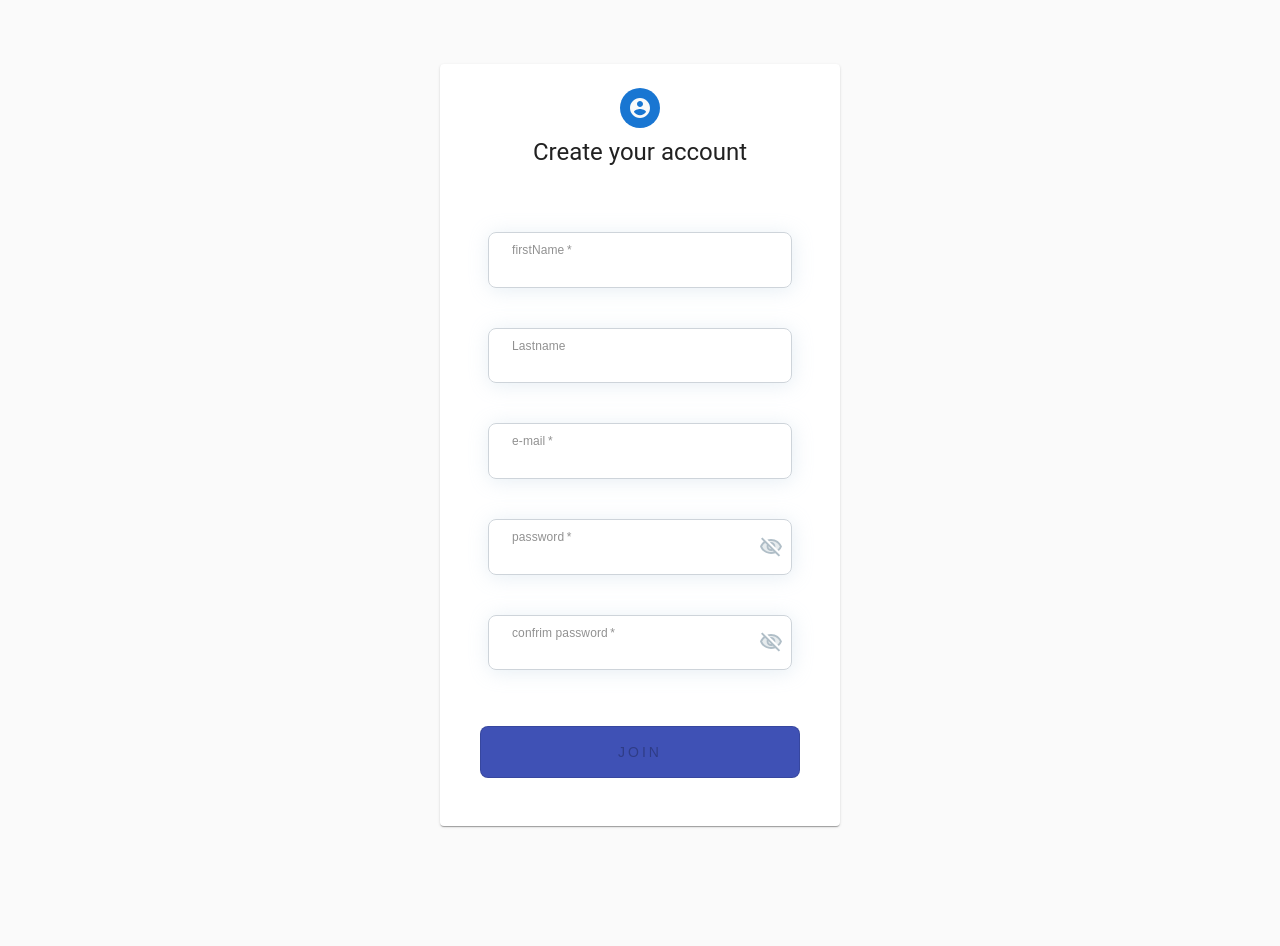
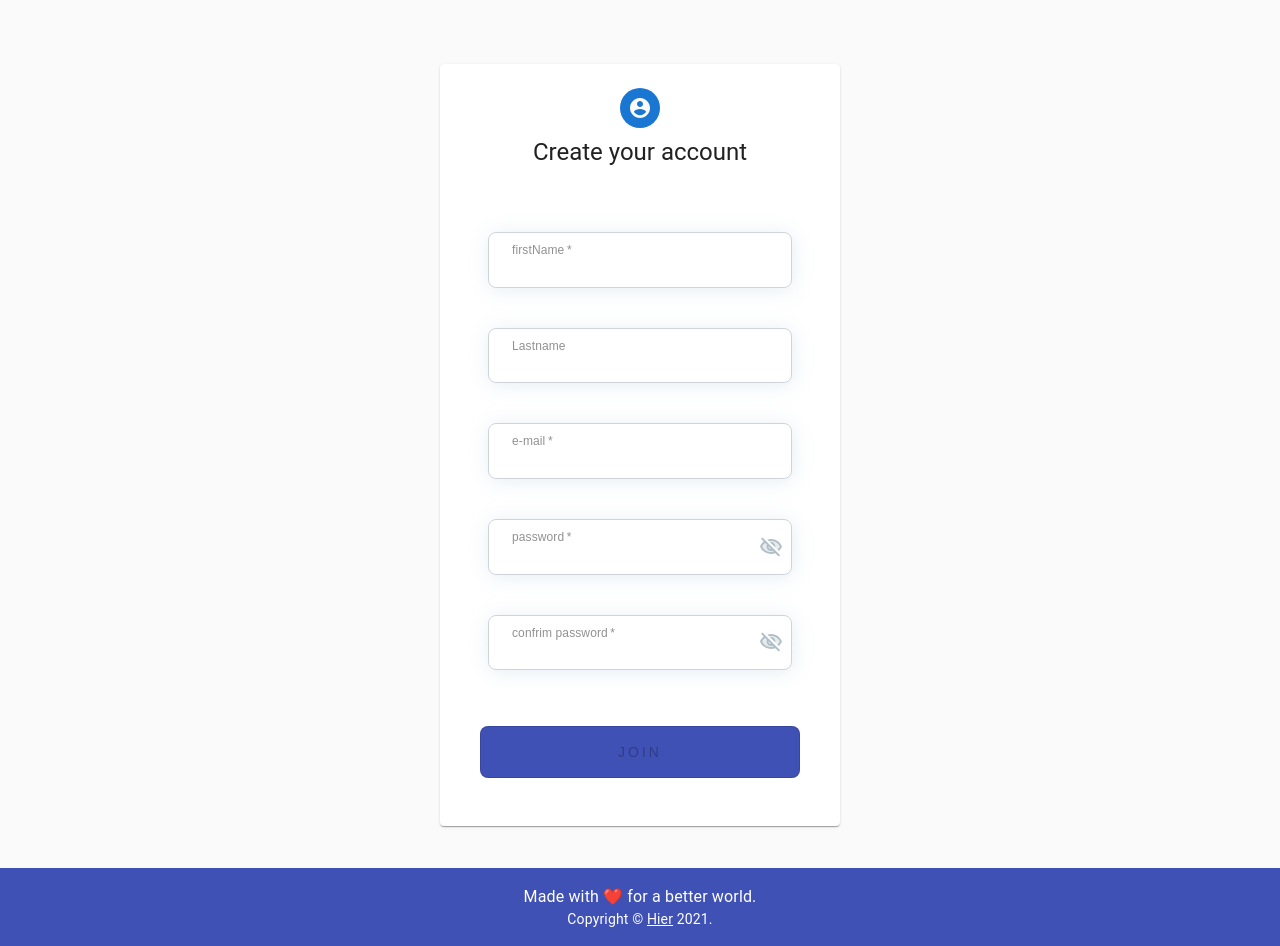
Before and after one commit to iPanchalShubham/Nearmistry-Backend, a React (Create React App) app in the folder client/: page /VolunteerRegistration in a window 1280 px wide. Before the commit the page ends 858 px from the top, so only its background shows below. Built offline with nearby package versions, Linux system fonts and the light colour scheme; no server answers.

Commit message:
added a footer

```diff
--- a/client/public/index.html
+++ b/client/public/index.html
@@ -24,7 +24,7 @@
       work correctly both with client-side routing and a non-root public URL.
       Learn how to configure a non-root public URL by running `npm run build`.
     -->
-    <title>React App</title>
+    <title>Hier</title>
   </head>
   <body>
     <noscript>You need to enable JavaScript to run this app.</noscript>
--- a/client/src/App.css
+++ b/client/src/App.css
@@ -1,5 +1,8 @@
+
 .App {
   text-align: center;
+  overflow: hidden;
+  min-height: 90vh;
 }
 
 .App-logo {
--- a/client/src/App.js
+++ b/client/src/App.js
@@ -8,6 +8,7 @@ import PrimarySearchAppBar from './components/navbar/navbar';
 import { BrowserRouter as Router, Route,Routes } from 'react-router-dom';
 import LinearBuffer from './components/progress/progress'
 import NewVolunteerReg from './VolunteerRegistration/newVolunteerReg';
+import StickyFooter from './components/footer/footer';
 const App = () => {
 
   const dispatch = useDispatch();
@@ -27,6 +28,7 @@ const App = () => {
   <Route path = "/VolunteerRegistration" element = {<NewVolunteerReg/>} />
     </Routes>
     </div>
+    <StickyFooter/>
 </Router>
   );
 }
--- /dev/null
+++ b/client/src/components/footer/footer.jsx
@@ -0,0 +1,29 @@
+import * as React from 'react';
+import Typography from '@mui/material/Typography';
+import Container from '@mui/material/Container';
+import Link from '@mui/material/Link';
+
+function Copyright() {
+  return (
+    <Typography variant="body2" color="#ffffff">
+      {'Copyright © '}
+      <Link color="inherit" >
+        Hier
+      </Link>{' '}
+      {new Date().getFullYear()}
+      {'.'}
+    </Typography>
+  );
+}
+
+export default function StickyFooter() {
+  return (
+        <Container component = "footer" maxWidth ="full"
+        style = {{backgroundColor:"#3f51b5",padding:"17px 0",position:"sticky",display:"flex",flexFlow:"column",alignItems:"center",marginTop:"10px"}}>
+          <Typography variant="body1" color = "#ffffff">
+            Made with ❤️ for a better world.
+          </Typography>
+          <Copyright />
+        </Container>
+  );
+}
--- a/client/src/components/users/users.jsx
+++ b/client/src/components/users/users.jsx
@@ -2,7 +2,6 @@ import React from 'react';
 import {useSelector} from 'react-redux';
 import User from './user/user.jsx';
 import Grid from '@material-ui/core/Grid';
-import PrimarySearchAppBar from '../navbar/navbar';
 const Users = () => {
     const posts = useSelector(state =>state.users)
     const filterVars = useSelector(state=> state.filterVariables)
--- a/client/src/index.css
+++ b/client/src/index.css
@@ -5,6 +5,7 @@ body {
     sans-serif;
   -webkit-font-smoothing: antialiased;
   -moz-osx-font-smoothing: grayscale;
+
 }
 
 code {
--- a/package.json
+++ b/package.json
@@ -4,7 +4,7 @@
   "engines": {
     "node": "16.13.0"
   },
-  "description": "In this project i am going to implement the user registration and authentication using mern stack.",
+  "description": "This project is going to help the unorganised class.",
   "main": "index.js",
   "type": "module",
   "scripts": {
@@ -14,7 +14,7 @@
     "heroku-postbuild": "NPM_CONFIG_PRODUCTION=false npm install --prefix client && npm run build --prefix client"
   },
   "keywords": [],
-  "author": "Shubham panchal",
+  "author": "Shubham Panchal",
   "license": "ISC",
   "dependencies": {
     "bcryptjs": "^2.4.3",
```
Also changed, not shown: 2 other files (tests, documents, lock files or other folders).
